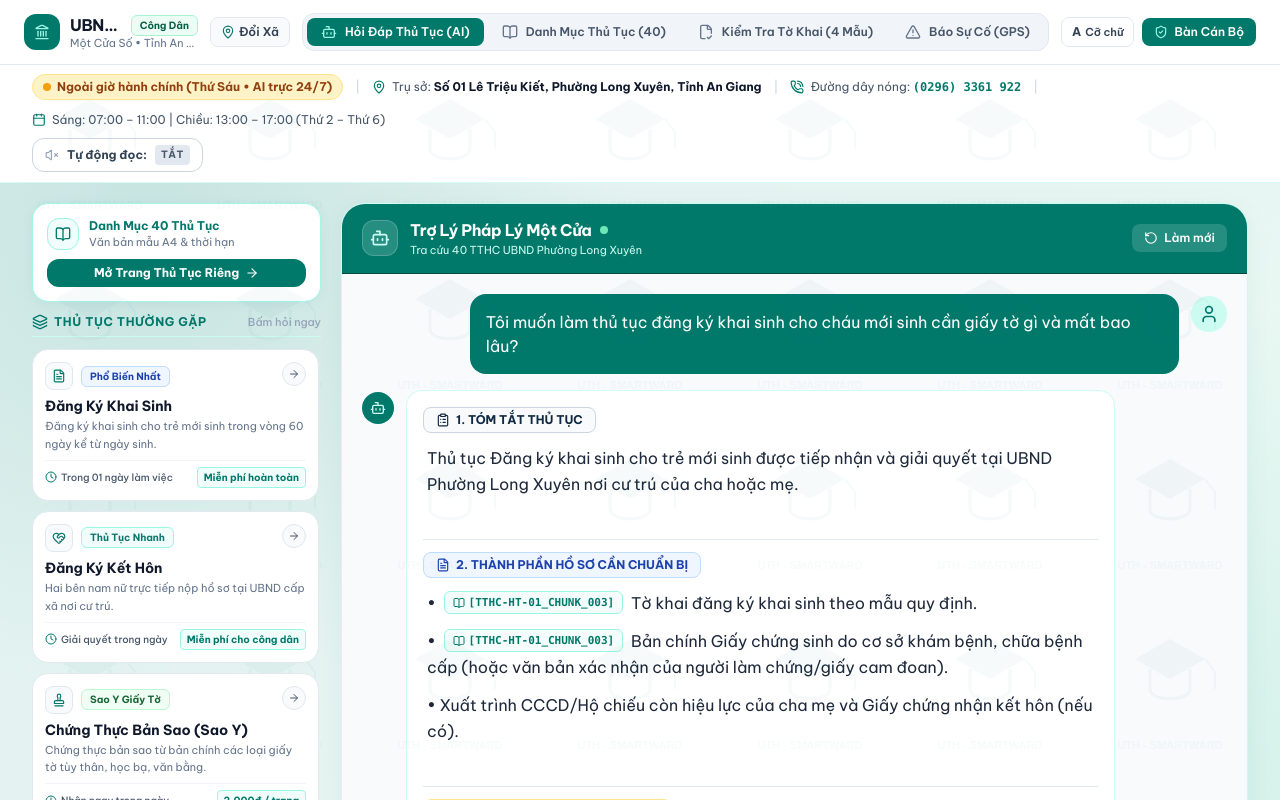
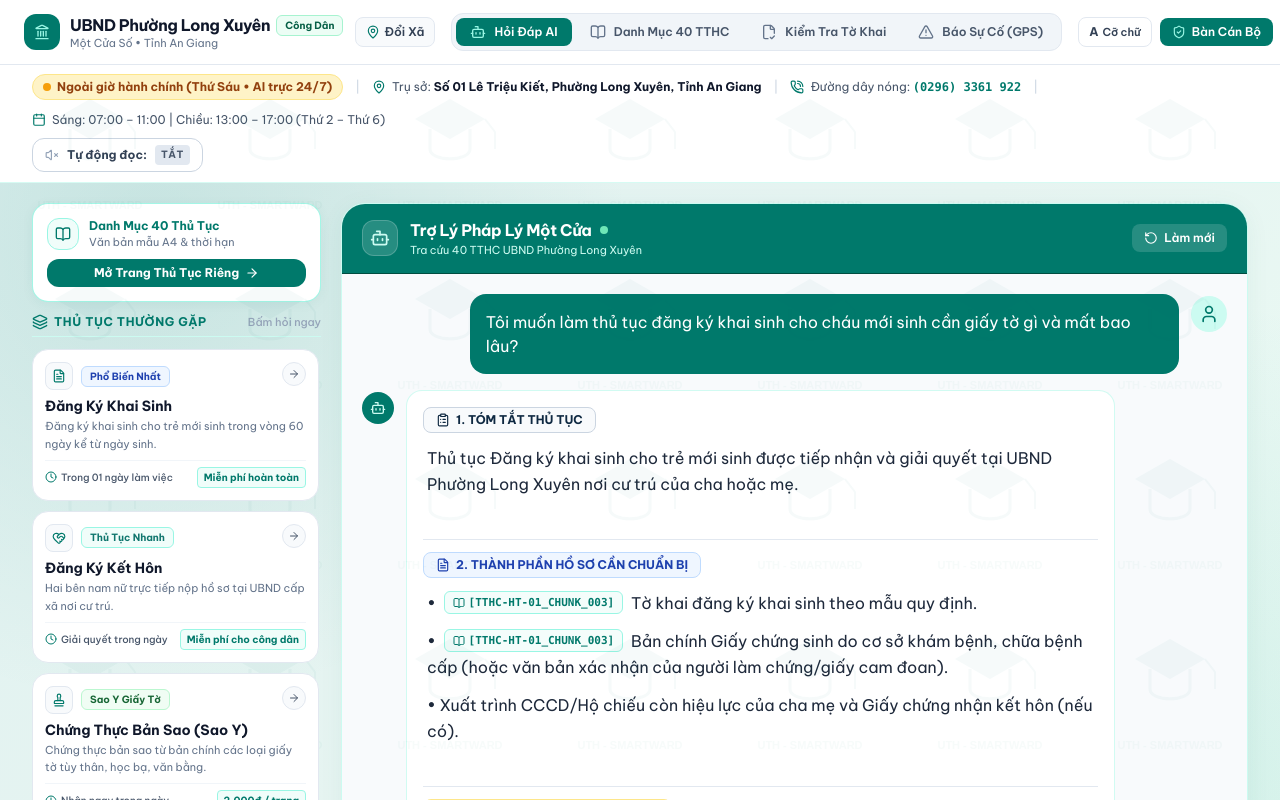
Before and after one commit to tuankhanh2306/SmartWardAI, a React (Vite) app in the folder frontend/: page /citizen in a window 1280 px wide. Shown: the top 800 px of the page. Built offline with nearby package versions, Linux system fonts and the light colour scheme.

Commit message:
fix(header): khac phuc loi nut Doi Xa de len ten don vi va loi tran thanh dieu huong tren desktop

```diff
--- a/frontend/src/components/Header.tsx
+++ b/frontend/src/components/Header.tsx
@@ -16,16 +16,16 @@ export const Header: React.FC = () => {
   const { textScale, setTextScale } = useAccessibility();
 
   const citizenNavLinks = [
-    { to: '/citizen', label: 'Hỏi Đáp Thủ Tục (AI)', icon: Bot, match: () => path === '/citizen' },
+    { to: '/citizen', label: 'Hỏi Đáp AI', icon: Bot, match: () => path === '/citizen' },
     {
       to: '/citizen/procedures',
-      label: 'Danh Mục Thủ Tục (40)',
+      label: 'Danh Mục 40 TTHC',
       icon: BookOpen,
       match: () => path === '/citizen/procedures',
     },
     {
       to: '/citizen/form#form',
-      label: 'Kiểm Tra Tờ Khai (4 Mẫu)',
+      label: 'Kiểm Tra Tờ Khai',
       icon: FileCheck2,
       match: () => path === '/citizen/form' && hash !== '#incident',
     },
@@ -40,13 +40,13 @@ export const Header: React.FC = () => {
   const officerNavLinks = [
     {
       to: `/officer/ward/${currentWard.code}`,
-      label: `Bàn Điều Hành • ${currentWard.name}`,
+      label: 'Bàn Điều Hành',
       icon: ShieldCheck,
       match: () => path.startsWith('/officer'),
     },
     {
       to: '/citizen',
-      label: 'Cổng Hỏi Đáp Dân',
+      label: 'Hỏi Đáp Dân',
       icon: Bot,
       match: () => path === '/citizen',
     },
@@ -58,7 +58,7 @@ export const Header: React.FC = () => {
     },
     {
       to: '/citizen/form#form',
-      label: 'Cổng Tờ Khai & Sự Cố',
+      label: 'Tờ Khai & Sự Cố',
       icon: FileCheck2,
       match: () => path === '/citizen/form',
     },
@@ -70,32 +70,32 @@ export const Header: React.FC = () => {
   return (
     <>
       <header className="fixed top-0 left-0 right-0 z-50 bg-white/95 backdrop-blur-md border-b border-slate-200">
-        <div className="h-14 sm:h-16 w-full max-w-7xl mx-auto px-3 sm:px-6 flex items-center justify-between gap-3">
+        <div className="h-14 sm:h-16 w-full max-w-[1536px] mx-auto px-3 sm:px-6 flex items-center justify-between gap-2 xl:gap-4">
           {/* Brand Identity & Ward Switcher */}
-          <div className="flex items-center gap-2 sm:gap-3 min-w-0">
+          <div className="flex items-center gap-2 sm:gap-3 shrink-0">
             <Link
               to={isOfficer ? `/officer/ward/${currentWard.code}` : '/citizen'}
-              className="flex items-center gap-2.5 min-w-0 group active:scale-[0.98] transition-transform"
+              className="flex items-center gap-2 sm:gap-2.5 shrink-0 group active:scale-[0.98] transition-transform"
             >
               <div className="w-9 h-9 rounded-xl bg-[#00796B] flex items-center justify-center text-white shrink-0 shadow-xs">
                 <Landmark className="w-4 h-4 text-teal-200" />
               </div>
-              <div className="flex flex-col min-w-0">
+              <div className="flex flex-col shrink-0">
                 <div className="flex items-center gap-1.5">
-                  <span className="font-bold text-xs sm:text-sm md:text-base text-slate-900 tracking-tight truncate">
+                  <span className="font-bold text-xs sm:text-sm md:text-base text-slate-900 tracking-tight whitespace-nowrap">
                     UBND {currentWard.name}
                   </span>
                   <span
                     className={`px-2 py-0.5 rounded-md text-[10px] font-bold shrink-0 ${
                       isOfficer
-                        ? 'bg-[#0F2942] text-teal-200'
+                        ? 'bg-[#00796B] text-white shadow-2xs'
                         : 'bg-emerald-50 text-emerald-800 border border-emerald-200'
                     }`}
                   >
                     {isOfficer ? 'Cán Bộ' : 'Công Dân'}
                   </span>
                 </div>
-                <span className="text-[11px] text-slate-500 leading-tight truncate hidden sm:inline">
+                <span className="text-[11px] text-slate-500 leading-tight whitespace-nowrap hidden md:inline">
                   Một Cửa Số • Tỉnh An Giang
                 </span>
               </div>
@@ -103,20 +103,20 @@ export const Header: React.FC = () => {
 
             <Link
               to="/onboarding"
-              className={`hidden sm:inline-flex items-center gap-1 px-2.5 py-1.5 rounded-lg border text-xs font-semibold transition active:scale-95 shrink-0 ${
+              className={`inline-flex items-center gap-1 px-2.5 py-1.5 rounded-lg border text-xs font-semibold transition active:scale-95 shrink-0 shadow-2xs ${
                 isOnboarding
-                  ? 'bg-[#0F2942] text-white border-[#0F2942]'
+                  ? 'bg-[#00796B] text-white border-[#00695C]'
                   : 'bg-slate-50 hover:bg-slate-100 border-slate-200 text-slate-700'
               }`}
               title="Đổi Xã/Phường khác tại An Giang"
             >
-              <MapPin className="w-3.5 h-3.5 text-teal-700" />
-              <span>Đổi Xã</span>
+              <MapPin className="w-3.5 h-3.5 text-[#00796B]" />
+              <span className="whitespace-nowrap">Đổi Xã</span>
             </Link>
           </div>
 
           {/* Desktop Navigation */}
-          <nav className="hidden lg:flex items-center gap-1 p-1 bg-slate-100 rounded-xl border border-slate-200 shrink-0">
+          <nav className="hidden lg:flex items-center gap-0.5 xl:gap-1 p-1 bg-slate-100 rounded-xl border border-slate-200 shrink-0">
             {activeNavLinks.map((item) => {
               const Icon = item.icon;
               const isActive = item.match();
@@ -124,13 +124,13 @@ export const Header: React.FC = () => {
                 <Link
                   key={item.to}
                   to={item.to}
-                  className={`flex items-center gap-2 text-xs font-semibold px-3.5 py-1.5 rounded-lg transition-all active:scale-[0.98] whitespace-nowrap ${
+                  className={`flex items-center gap-1.5 xl:gap-2 text-xs font-semibold px-2.5 xl:px-3.5 py-1.5 rounded-lg transition-all active:scale-[0.98] whitespace-nowrap ${
                     isActive
                       ? 'bg-[#00796B] text-white shadow-xs'
                       : 'text-slate-600 hover:text-slate-900 hover:bg-white/70'
                   }`}
                 >
-                  <Icon className={`w-4 h-4 ${isActive ? 'text-teal-200' : 'text-slate-500'}`} />
+                  <Icon className={`w-3.5 h-3.5 xl:w-4 xl:h-4 ${isActive ? 'text-teal-200' : 'text-slate-500'}`} />
                   <span>{item.label}</span>
                 </Link>
               );
@@ -146,9 +146,9 @@ export const Header: React.FC = () => {
                 else if (textScale === 'large') setTextScale('huge');
                 else setTextScale('normal');
               }}
-              className={`flex items-center gap-1 px-2.5 py-1.5 rounded-lg border text-xs font-semibold transition active:scale-95 cursor-pointer ${
+              className={`flex items-center gap-1 px-2.5 py-1.5 rounded-lg border text-xs font-semibold transition active:scale-95 cursor-pointer shadow-2xs ${
                 textScale !== 'normal'
-                  ? 'bg-[#0F2942] text-white border-[#0F2942]'
+                  ? 'bg-[#00796B] text-white border-[#00695C]'
                   : 'bg-white hover:bg-slate-50 text-slate-700 border-slate-200'
               }`}
               title="Đổi cỡ chữ (Chuẩn / To / Rất to)"
@@ -156,35 +156,40 @@ export const Header: React.FC = () => {
               <span className="font-bold">
                 A{textScale === 'large' ? '+' : textScale === 'huge' ? '++' : ''}
               </span>
-              <span className="hidden md:inline text-[11px]">
+              <span className="hidden xl:inline text-[11px]">
                 {textScale === 'normal' ? 'Cỡ chữ' : textScale === 'large' ? 'Chữ to' : 'Rất to'}
               </span>
             </button>
 
             {isOfficer ? (
-              <div className="flex items-center gap-2 pl-1.5 border-l border-slate-200">
-                <div className="hidden md:flex items-center gap-2">
-                  <div className="w-7 h-7 rounded-lg bg-[#0F2942] text-teal-200 flex items-center justify-center font-bold text-xs">
+              <div className="flex items-center gap-1.5 sm:gap-2 pl-1.5 border-l border-slate-200">
+                <div
+                  className="flex items-center gap-1.5 sm:gap-2"
+                  title={`Cán bộ: ${officerProfile.name}`}
+                >
+                  <div className="w-7 h-7 rounded-lg bg-[#00796B] text-white flex items-center justify-center font-bold text-xs shadow-2xs">
                     {officerProfile.avatarText}
                   </div>
-                  <span className="text-xs font-semibold text-slate-800">{officerProfile.name}</span>
+                  <span className="hidden xl:inline text-xs font-semibold text-slate-800 whitespace-nowrap">
+                    {officerProfile.name}
+                  </span>
                 </div>
 
                 <button
                   type="button"
                   onClick={logoutToCitizen}
-                  className="flex items-center gap-1 px-2.5 py-1.5 rounded-lg bg-slate-100 hover:bg-slate-200 text-slate-700 text-xs font-semibold transition active:scale-95 cursor-pointer"
+                  className="flex items-center gap-1 px-2.5 py-1.5 rounded-lg bg-slate-100 hover:bg-slate-200 text-slate-700 text-xs font-semibold transition active:scale-95 cursor-pointer shadow-2xs"
                   title="Về Cổng Công Dân"
                 >
                   <LogOut className="w-3.5 h-3.5 text-slate-600" />
-                  <span>Về Cổng Dân</span>
+                  <span className="whitespace-nowrap">Về Cổng Dân</span>
                 </button>
               </div>
             ) : (
               <button
                 type="button"
                 onClick={() => setAuthModalOpen(true)}
-                className="flex items-center gap-1.5 px-3 py-1.5 rounded-lg bg-[#00796B] hover:bg-[#00695C] text-white text-xs font-semibold transition active:scale-95 cursor-pointer shadow-xs"
+                className="flex items-center gap-1.5 px-3 py-1.5 rounded-lg bg-[#00796B] hover:bg-[#00695C] text-white text-xs font-semibold transition active:scale-95 cursor-pointer shadow-xs whitespace-nowrap"
               >
                 <ShieldCheck className="w-3.5 h-3.5 text-teal-200" />
                 <span>Bàn Cán Bộ</span>
```
